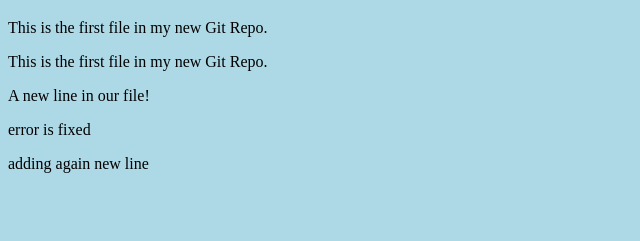
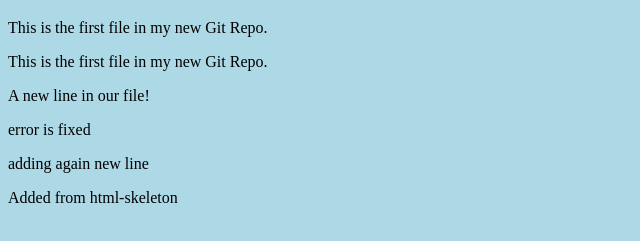
Before and after one commit to atult1995/hello-world, a plain HTML site: page index.html in a window 1280 px wide. Shown: the part 273-514 px from the top of the page, without its empty margins (0-640 px from the left). Drawn offline with Linux system fonts and the light colour scheme.

Commit message:
Update index.html
Added new line from html-skeleton branch

```diff
--- a/index.html
+++ b/index.html
@@ -13,5 +13,6 @@
 <p>A new line in our file!</p>
 <p>error is fixed</p>
 <p>adding again new line</p>
+  <p>Added from html-skeleton</p>
 </body>
 </html>
```
